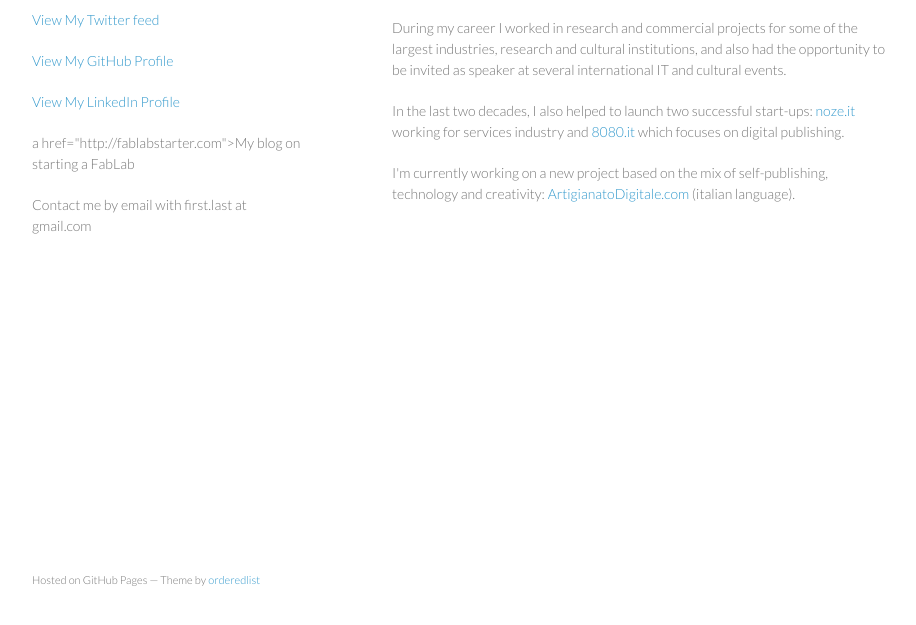
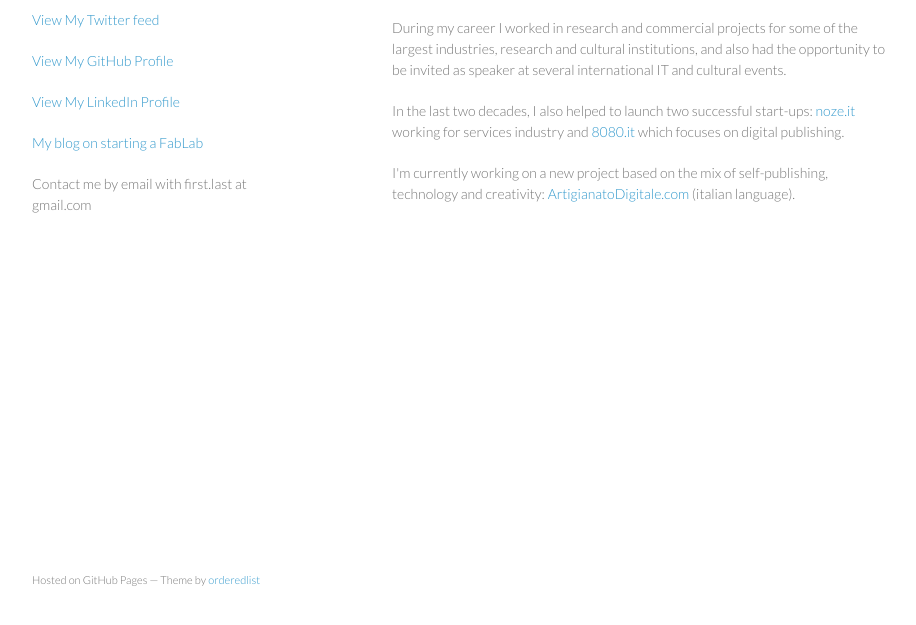
Before and after one commit to fibasile/fibasile.github.io, a plain HTML site: page index.html in a window 1280 px wide. Shown: the part 141-766 px from the top of the page, without its empty margins (178-1094 px from the left). Drawn offline with Linux system fonts and the light colour scheme.

Commit message:
Update index.html

```diff
--- a/index.html
+++ b/index.html
@@ -28,7 +28,7 @@
 
         <p class="view"><a href="http://www.linkedin.com/in/fibasile">View My LinkedIn Profile</a></p>
 
-        <p class="view">a href="http://fablabstarter.com">My blog on starting a FabLab</a></p>
+        <p class="view"><a href="http://fablabstarter.com">My blog on starting a FabLab</a></p>
 
         <p class="view">Contact me by email with first.last at gmail.com
 
```
